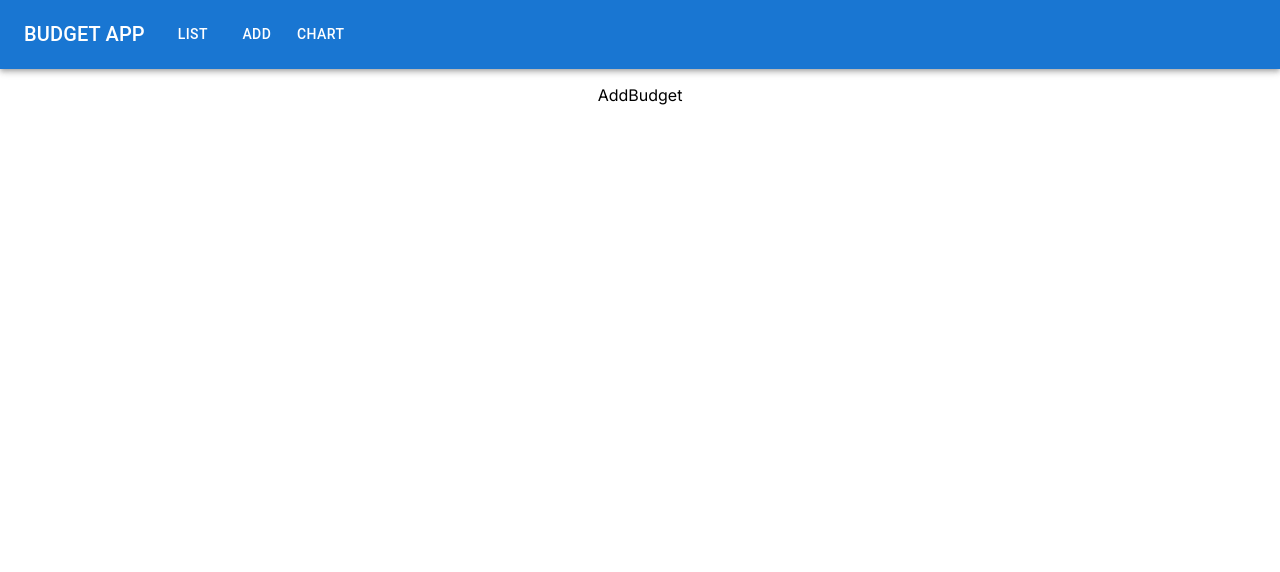
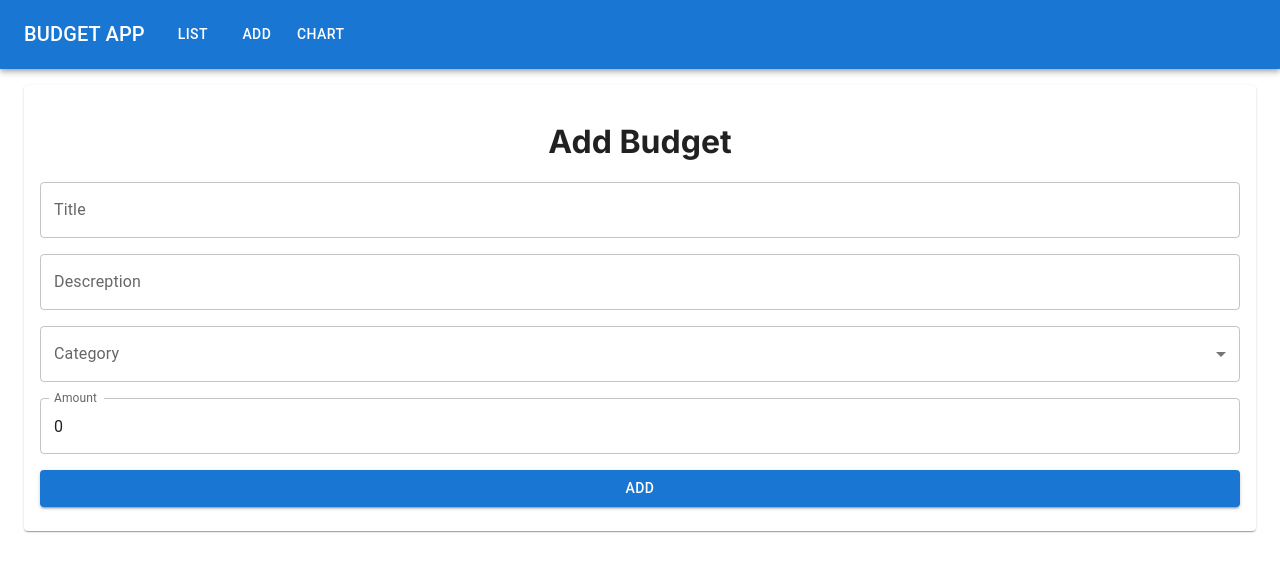
Before and after one commit to javorkabotond/budget-app, a React (Create React App) app in the folder frontend/: page /add in a window 1280 px wide. Shown: the top 572 px of the page. Built offline with nearby package versions, Linux system fonts and the light colour scheme.

Commit message:
Create AddBudget component and modify budgetApi and budgetController

```diff
--- a/frontend/src/api/budgetApi.js
+++ b/frontend/src/api/budgetApi.js
@@ -1,21 +1,27 @@
-import axios from "axios";
-
-const API_URL = "http://localhost:5053/";
+import http from "../common/http_common";
 
 // eslint-disable-next-line
 export default {
   getAll() {
-    return axios.get(API_URL + `api/budgets`);
+    return http.get(`/budgets`);
+  },
+  getById(id) {
+    return http.get(`/budget/${id}`);
   },
   search(query) {
-    return axios.get(API_URL + `api/budgets/search`, {
+    return http.get(`/budgets/search`, {
       params: {
         title: query.title,
         category: query.category,
       },
     });
   },
+  save(query) {
+    console.log(query);
+
+    return http.post(`/create`, query);
+  },
   delete(id) {
-    return axios.delete(API_URL + `api/budget/${id}`);
+    return http.delete(`/budget/${id}`);
   },
 };
--- a/frontend/src/components/AddBudget.js
+++ b/frontend/src/components/AddBudget.js
@@ -1,7 +1,125 @@
-import React from "react";
+import React, { useState } from "react";
+import { useNavigate } from "react-router-dom";
 
+import {
+  Container,
+  Button,
+  TextField,
+  Grid,
+  InputLabel,
+  Select,
+  MenuItem,
+  FormControl,
+  Card,
+  CardContent,
+} from "@mui/material";
+import budgetApi from "../api/budgetApi";
+const categories = [
+  {
+    name: "Shop",
+    value: "SHOP",
+  },
+  {
+    name: "Transfer",
+    value: "TRANSFER",
+  },
+  {
+    name: "Other",
+    value: "OTHER",
+  },
+];
 const AddBudget = () => {
-  return <div>AddBudget</div>;
+  const [title, setTitle] = useState("");
+  const [descreption, setDescreption] = useState("");
+  const [amount, setAmount] = useState(0);
+  const [category, setCategory] = useState("");
+  const [date, setDate] = useState(new Date());
+  const navigate = useNavigate();
+
+  const handleSubmit = async (e) => {
+    e.preventDefault();
+    const query = {};
+    query.title = title;
+    query.descreption = descreption;
+    query.amount = amount;
+    query.category = category;
+    query.date = date;
+    try {
+      await budgetApi.save(query);
+      navigate("/", { replace: true });
+    } catch (error) {
+      console.log("Hiba", error);
+    }
+  };
+  return (
+    <Container maxWidth="xl">
+      <Card sx={{ minWidth: 275 }}>
+        <CardContent>
+          <h1>Add Budget</h1>
+          <form onSubmit={handleSubmit}>
+            <Grid container spacing={2}>
+              <Grid item xs={12} md={12}>
+                <TextField
+                  label="Title"
+                  variant="outlined"
+                  fullWidth
+                  value={title}
+                  onChange={(e) => setTitle(e.target.value)}
+                />
+              </Grid>
+              <Grid item xs={12} md={12}>
+                <TextField
+                  fullWidth
+                  label="Descreption"
+                  variant="outlined"
+                  value={descreption}
+                  onChange={(e) => setDescreption(e.target.value)}
+                />
+              </Grid>
+              <Grid item xs={12} md={12}>
+                <FormControl fullWidth>
+                  <InputLabel id="demo-simple-select-filled-label">
+                    Category
+                  </InputLabel>
+                  <Select
+                    id="demo-simple-select-filled-label"
+                    value={category}
+                    onChange={(e) => setCategory(e.target.value)}
+                  >
+                    {categories.map((category) => (
+                      <MenuItem key={category.value} value={category.value}>
+                        {category.name}
+                      </MenuItem>
+                    ))}
+                  </Select>
+                </FormControl>
+              </Grid>
+              <Grid item xs={12} md={12}>
+                <TextField
+                  fullWidth
+                  label="Amount"
+                  variant="outlined"
+                  value={amount}
+                  onChange={(e) => setAmount(e.target.value)}
+                />
+              </Grid>
+              <Grid item xs={12} md={12}>
+                <Button
+                  fullWidth
+                  type="submit"
+                  variant="contained"
+                  color="primary"
+                  type="submit"
+                >
+                  Add
+                </Button>
+              </Grid>
+            </Grid>
+          </form>
+        </CardContent>
+      </Card>
+    </Container>
+  );
 };
 
 export default AddBudget;
--- a/frontend/src/components/BudgetList.js
+++ b/frontend/src/components/BudgetList.js
@@ -24,7 +24,7 @@ export const BudgetList = () => {
     show: false,
   });
   const [deleteItemId, setDeleteItemId] = useState(null);
-
+  const [updateItem, setUpdateItem] = useState(null);
   useEffect(() => {
     getBudgets();
   }, []);
@@ -80,6 +80,15 @@ export const BudgetList = () => {
     setDeleteItemId(id);
   };
 
+  const handleUpdate = async (id) => {
+    try {
+      const budget = await budgetApi.getById(id);
+      setUpdateItem(budget);
+    } catch (error) {
+      console.log(error);
+    }
+  };
+
   return (
     <Container maxWidth="xl">
       <DeleteModal
@@ -112,7 +121,11 @@ export const BudgetList = () => {
                 <TableCell>{budget.category}</TableCell>
                 <TableCell>{budget.date}</TableCell>
                 <TableCell align="center">
-                  <IconButton aria-label="delete" xs={{ mr: 3 }}>
+                  <IconButton
+                    aria-label="update"
+                    xs={{ mr: 3 }}
+                    onClick={() => handleUpdate(budget.id)}
+                  >
                     <FontAwesomeIcon icon={faPen} />
                   </IconButton>
                   <IconButton
--- a/frontend/src/components/ResponsiveAppBar.js
+++ b/frontend/src/components/ResponsiveAppBar.js
@@ -72,8 +72,8 @@ export const ResponsiveAppBar = () => {
                 }}
               >
                 {pages.map((page) => (
-                  <Link to={page.path}>
-                    <MenuItem key={page.name} onClick={handleCloseNavMenu}>
+                  <Link to={page.path} key={page.name}>
+                    <MenuItem onClick={handleCloseNavMenu}>
                       <Typography textAlign="center">{page.name}</Typography>
                     </MenuItem>
                   </Link>
@@ -83,9 +83,8 @@ export const ResponsiveAppBar = () => {
 
             <Box sx={{ flexGrow: 1, display: { xs: "none", md: "flex" } }}>
               {pages.map((page) => (
-                <Link to={page.path}>
+                <Link to={page.path} key={page.name}>
                   <Button
-                    key={page.name}
                     onClick={handleCloseNavMenu}
                     sx={{ my: 2, color: "white", display: "block" }}
                   >
```
Also changed, not shown: frontend/src/components/DeleteButton.js (deleted, +0 -12 lines), 2 other files (tests, documents, lock files or other folders).
